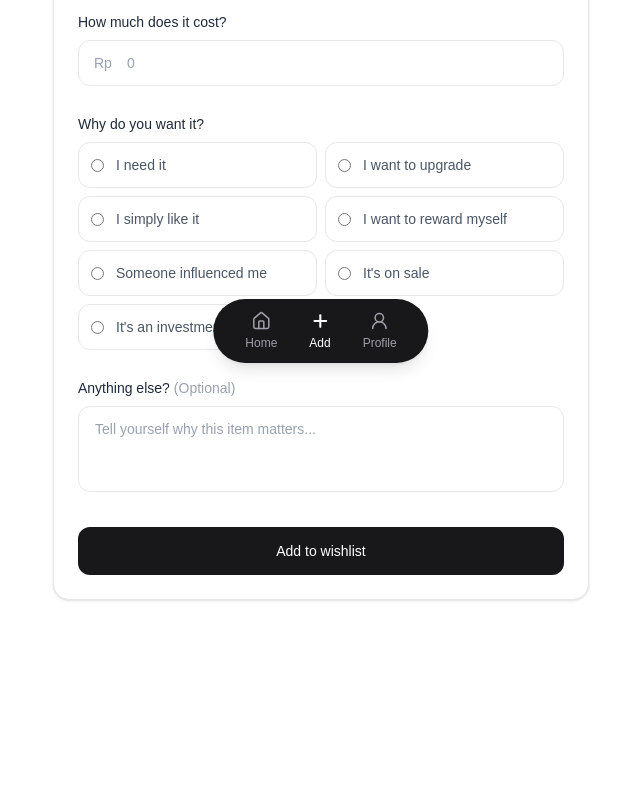
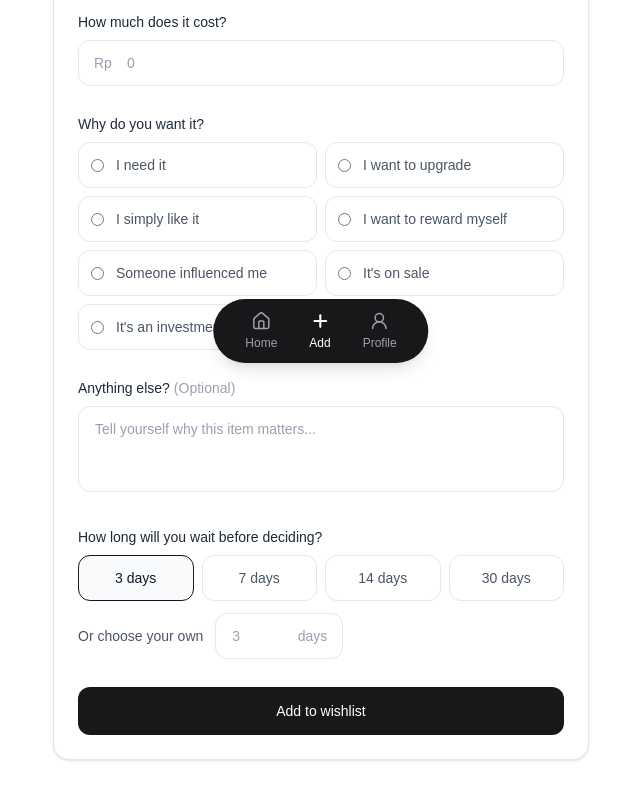
Before and after one commit to Elfachry/Pondr, a Next.js app: page /add in a window 1280 px wide. Shown: the part 421-1221 px from the top of the page, without its empty margins (319-959 px from the left). Before the commit the page ends 1181 px from the top, so only its background shows below. Built offline with nearby package versions, Linux system fonts and the light colour scheme.

Commit message:
add waiting days

```diff
--- a/app/(app)/add/page.tsx
+++ b/app/(app)/add/page.tsx
@@ -3,6 +3,12 @@
 import { useEffect, useRef, useState } from "react";
 import { ITEM_TRIGGERS, type ItemTrigger } from "@/types";
 import { TRIGGER_LABELS } from "@/utils/item-labels";
+import { CONFIG } from "@/lib/pondr-config";
+import {
+  getDefaultWaitingDays,
+  getReviewDate,
+  isValidWaitingDays,
+} from "@/lib/waiting-days";
 
 const MAX_IMAGE_MB = 5;
 const ACCEPTED_IMAGE_TYPES = "image/jpeg,image/png,image/webp";
@@ -12,6 +18,7 @@ export default function AddPage() {
   const [price, setPrice] = useState("");
   const [trigger, setTrigger] = useState<ItemTrigger | "">("");
   const [reason, setReason] = useState("");
+  const [waitingInput, setWaitingInput] = useState("");
 
   const [image, setImage] = useState<File | null>(null);
   const [previewUrl, setPreviewUrl] = useState<string | null>(null);
@@ -58,17 +65,26 @@ export default function AddPage() {
     if (fileInputRef.current) fileInputRef.current.value = "";
   }
 
+  const priceNumber = Number(price);
+  const hasPrice = priceNumber > 0;
+  const suggestedDays = getDefaultWaitingDays(hasPrice ? priceNumber : 0);
+  const isCustomWait = waitingInput !== "";
+  const waitingDays = isCustomWait ? Number(waitingInput) : suggestedDays;
+  const waitingDaysInvalid = !isValidWaitingDays(waitingDays);
+
   function handleSubmit(e: React.FormEvent<HTMLFormElement>) {
     e.preventDefault();
 
-    if (!trigger) return;
+    if (!trigger || waitingDaysInvalid) return;
 
     const newItem = {
       name,
-      price: Number(price),
+      price: priceNumber,
       trigger,
       reason,
       image,
+      waitingDays,
+      reviewAt: getReviewDate(waitingDays).toISOString(),
     };
 
     console.log("New item:", newItem);
@@ -259,6 +275,65 @@ export default function AddPage() {
             />
           </div>
 
+
+          {/* Waiting days */}
+          <div>
+            <p className="mb-2 text-sm font-medium text-gray-800">
+              How long will you wait before deciding?
+            </p>
+
+            <div
+              role="group"
+              aria-label="Waiting period"
+              className="grid grid-cols-4 gap-2"
+            >
+              {CONFIG.waitingDays.presets.map((days) => {
+                const selected = waitingDays === days;
+
+                return (
+                  <button
+                    key={days}
+                    type="button"
+                    aria-pressed={selected}
+                    onClick={() => setWaitingInput(String(days))}
+                    className={`rounded-xl border px-2 py-3 text-center text-sm transition ${
+                      selected
+                        ? "border-gray-900 bg-gray-50 font-medium text-gray-900"
+                        : "border-gray-200 text-gray-600 hover:border-gray-400"
+                    }`}
+                  >
+                    {days} days
+                  </button>
+                );
+              })}
+            </div>
+
+            <div className="mt-3 flex items-center gap-3">
+              <label htmlFor="waitingDays" className="text-sm text-gray-600">
+                Or choose your own
+              </label>
+
+              <div className="relative w-32">
+                <input
+                  id="waitingDays"
+                  type="number"
+                  inputMode="numeric"
+                  min={CONFIG.waitingDays.min}
+                  max={CONFIG.waitingDays.max}
+                  step={1}
+                  value={waitingInput}
+                  onChange={(e) => setWaitingInput(e.target.value)}
+                  placeholder={String(suggestedDays)}
+                  aria-invalid={waitingDaysInvalid}
+                  className={`${inputClass} pr-14`}
+                />
+                <span className="pointer-events-none absolute right-4 top-1/2 -translate-y-1/2 text-sm text-gray-400">
+                  days
+                </span>
+              </div>
+            </div>
+          </div>
+
           {/* Submit */}
           <button
             type="submit"
--- a/src/lib/pondr-config.ts
+++ b/src/lib/pondr-config.ts
@@ -42,4 +42,19 @@ export const CONFIG = {
   },
 
   planItMinScore: 50,
+
+  waitingDays: {
+    min: 1,
+    max: 365,
+
+    presets: [3, 7, 14, 30],
+
+    tiers: [
+      { maxPrice: 99_999, days: 3 },
+      { maxPrice: 500_000, days: 7 },
+      { maxPrice: 2_000_000, days: 14 },
+    ],
+
+    aboveTiersDays: 30,
+  },
 } as const;
--- /dev/null
+++ b/src/lib/waiting-days.ts
@@ -0,0 +1,18 @@
+import { CONFIG } from "@/lib/pondr-config";
+
+export function getDefaultWaitingDays(price: number): number {
+  const { tiers, aboveTiersDays } = CONFIG.waitingDays;
+  const tier = tiers.find((t) => price <= t.maxPrice);
+  return tier ? tier.days : aboveTiersDays;
+}
+
+export function isValidWaitingDays(days: number): boolean {
+  const { min, max } = CONFIG.waitingDays;
+  return Number.isInteger(days) && days >= min && days <= max;
+}
+
+export function getReviewDate(days: number, from: Date = new Date()): Date {
+  const date = new Date(from);
+  date.setDate(date.getDate() + days);
+  return date;
+}
```
